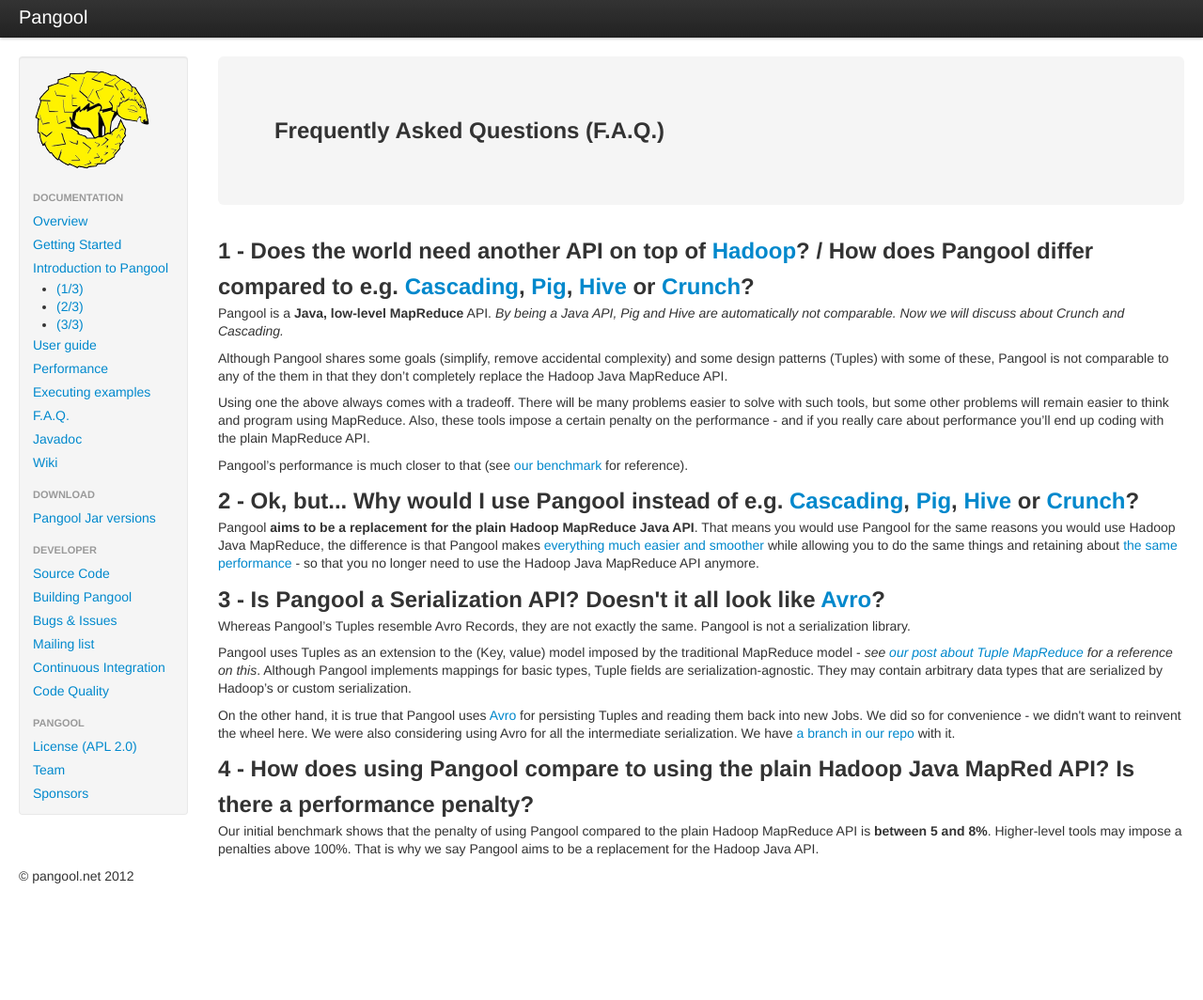
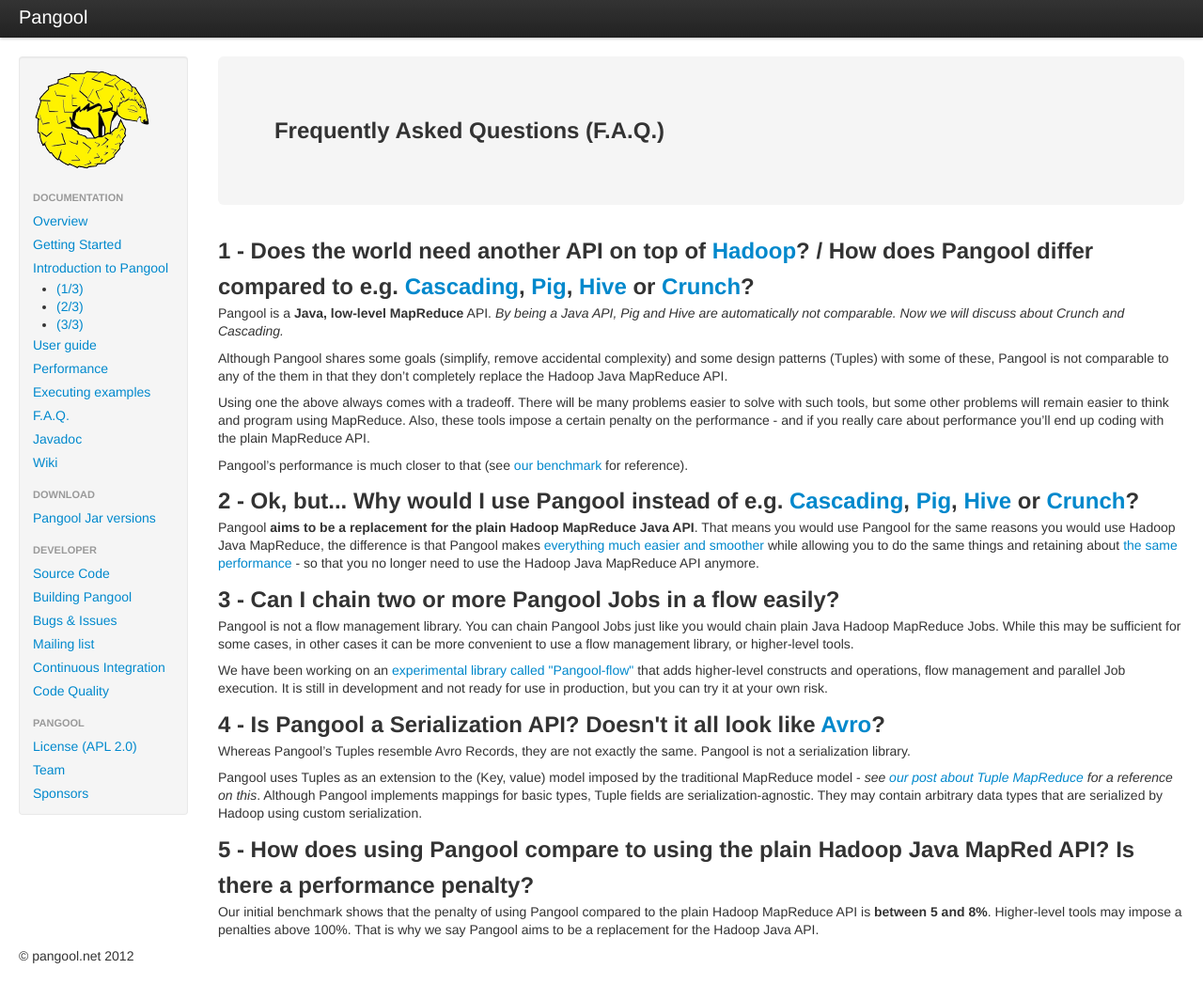
Before and after one commit to datasalt/pangool, a Jekyll site: the page built from faq.html, in a window 1280 px wide and 1077 px high. Shown: the top 1064 px of the window at 94% size. Built offline with Jekyll 4.4.1, drawn with Linux system fonts in a browser that asks for light colours; nearby versions of some CDN libraries; Markdown is read by kramdown in place of the engine named in the settings.

Commit message:
Small modifications to the webpage.

```diff
--- a/faq.html
+++ b/faq.html
@@ -36,7 +36,17 @@
 Pangool <strong>aims to be a replacement for the plain Hadoop MapReduce Java API</strong>. That means you would use Pangool for the same reasons you would use Hadoop Java MapReduce, the difference is that Pangool makes <a href='overview.html'>everything much easier and smoother</a> while allowing you to do the same things and retaining about <a href='benchmark.html'>the same performance</a> - so that you no longer need to use the Hadoop Java MapReduce API anymore.
 </p>
 
-<h2>3 - Is Pangool a Serialization API? Doesn't it all look like <a href='http://avro.apache.org/'>Avro</a>?</h2>
+<h2>3 - Can I chain two or more Pangool Jobs in a flow easily?</h2>
+
+<p>
+Pangool is not a flow management library. You can chain Pangool Jobs just like you would chain plain Java Hadoop MapReduce Jobs. While this may be sufficient for some cases, in other cases it can be more convenient to use a flow management library, or higher-level tools.
+</p>
+
+<p>
+We have been working on an <a href='http://github.com/datasalt/pangool-flow'>experimental library called "Pangool-flow"</a> that adds higher-level constructs and operations, flow management and parallel Job execution. It is still in development and not ready for use in production, but you can try it at your own risk.
+</p>
+
+<h2>4 - Is Pangool a Serialization API? Doesn't it all look like <a href='http://avro.apache.org/'>Avro</a>?</h2>
 
 <p>
 Whereas Pangool’s Tuples resemble Avro Records, they are not exactly the same.
@@ -47,14 +57,9 @@
 Pangool uses Tuples as an extension to the (Key, value)
 model imposed by the traditional MapReduce model - <i>see <a href='http://www.datasalt.com/2012/02/tuple-mapreduce-beyond-the-classic-mapreduce/'>our post about Tuple MapReduce</a> for a reference on this</i>.
 Although Pangool implements mappings for basic types,
-Tuple fields are serialization-agnostic. They may contain arbitrary data types that are serialized by Hadoop’s or custom serialization.
+Tuple fields are serialization-agnostic. They may contain arbitrary data types that are serialized by Hadoop using custom serialization.
 </p>
 
-<p>
-On the other hand, it is true that Pangool uses <a href='http://avro.apache.org/'>Avro</a> for persisting Tuples and reading them back into new Jobs. We did so for convenience - we didn't want to reinvent the wheel here.
-We were also considering using Avro for all the intermediate serialization. We have <a href='https://github.com/datasalt/pangool/tree/avrool2'>a branch in our repo</a> with it.
-</p>
-
-<h2>4 - How does using Pangool compare to using the plain Hadoop Java MapRed API? Is there a performance penalty?</h2>
+<h2>5 - How does using Pangool compare to using the plain Hadoop Java MapRed API? Is there a performance penalty?</h2>
 
 <p>Our initial benchmark shows that the penalty of using Pangool compared to the plain Hadoop MapReduce API is <strong>between 5 and 8%</strong>. Higher-level tools may impose a penalties above 100%. That is why we say Pangool aims to be a replacement for the Hadoop Java API.</p>
--- a/overview.html
+++ b/overview.html
@@ -92,7 +92,7 @@
 		<h3>Input / Output Tuple formats</h3>
 		<p>
 			Tuples may be persisted and used as input to other Jobs by using
-			TupleOutputFormat / TupleInputFormat which use Avro underneath for serializing.
+			TupleOutputFormat / TupleInputFormat.
 		</p>
 	</div>
 </div>
```
